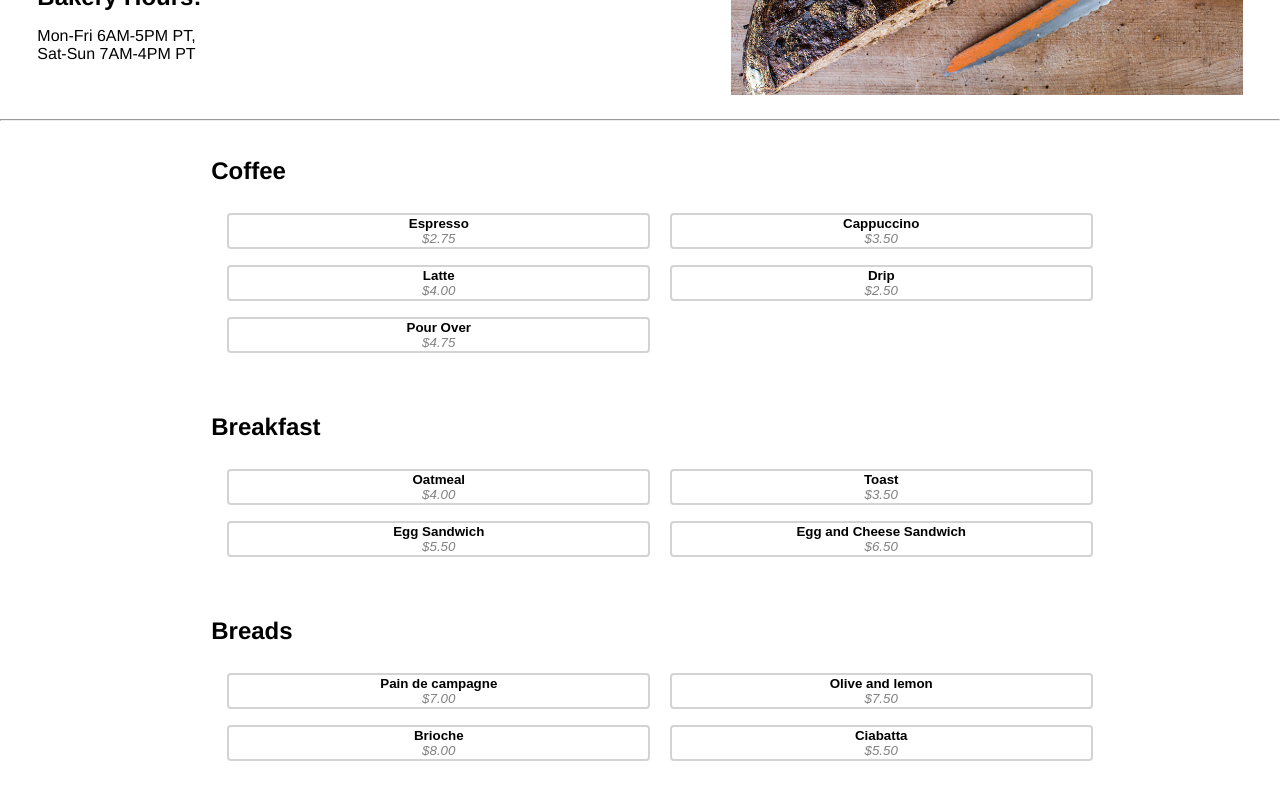
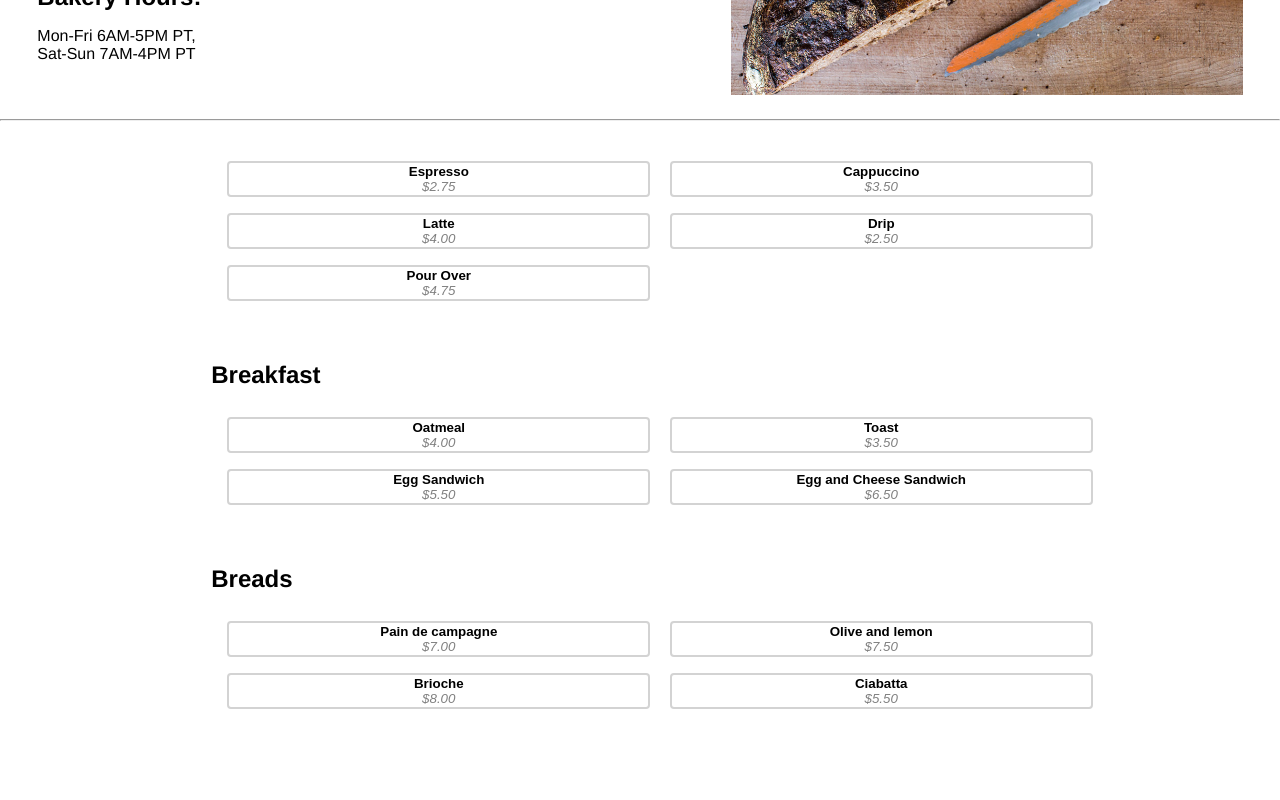
Before and after one commit to aalvarez11/pass-bakery-fe, a React (Create React App) app in the folder pass-bakery-fe/: page / in a window 1280 px wide. Shown: the part 274-1074 px from the top of the page. After the commit the page ends 1039 px from the top, so only its background shows below. Built offline with nearby package versions, Linux system fonts and the light colour scheme; a web font is replaced by a local one.

Commit message:
breakfast + bread components

```diff
--- a/pass-bakery-fe/src/components/Menu.jsx
+++ b/pass-bakery-fe/src/components/Menu.jsx
@@ -1,64 +1,15 @@
 import Coffee from './CoffeeList';
+import Breakfast from './BreakfastList';
+import Breads from './BreadList';
 
 function Menu() {
     return (
         <div id="items-container">
-            <h2 id="menu-title">Coffee</h2>
             <Coffee></Coffee>
             <h2 id="menu-title">Breakfast</h2>
-            <ul>
-                <li>
-                    <button name="oatmeal">
-                        <span id="button-title">Oatmeal</span><br/>
-                        <span id="button-price">$4.00</span>
-                    </button>
-                </li>
-                <li>
-                    <button name="toast">
-                        <span id="button-title">Toast</span><br/>
-                        <span id="button-price">$3.50</span>
-                    </button>
-                </li>
-                <li>
-                    <button name="egg-sandwich">
-                        <span id="button-title">Egg Sandwich</span><br/>
-                        <span id="button-price">$5.50</span>
-                    </button>
-                </li>
-                <li>
-                    <button name="egg-cheese-sandwich">
-                        <span id="button-title">Egg and Cheese Sandwich</span><br/>
-                        <span id="button-price">$6.50</span>
-                    </button>
-                </li>
-            </ul>
+            <Breakfast></Breakfast>
             <h2 id="menu-title">Breads</h2>
-            <ul>
-                <li>
-                    <button name="pain-campagne">
-                        <span id="button-title">Pain de campagne</span><br/>
-                        <span id="button-price">$7.00</span>
-                    </button>
-                </li>
-                <li>
-                    <button name="olive-lemon">
-                        <span id="button-title">Olive and lemon</span><br/>
-                        <span id="button-price">$7.50</span>
-                    </button>
-                </li>
-                <li>
-                    <button name="brioche">
-                        <span id="button-title">Brioche</span><br/>
-                        <span id="button-price">$8.00</span>
-                    </button>
-                </li>
-                <li>
-                    <button name="ciabatta">
-                        <span id="button-title">Ciabatta</span><br/>
-                        <span id="button-price">$5.50</span>
-                    </button>
-                </li>
-            </ul>
+            <Breads></Breads>
         </div>
     );
 }
```
